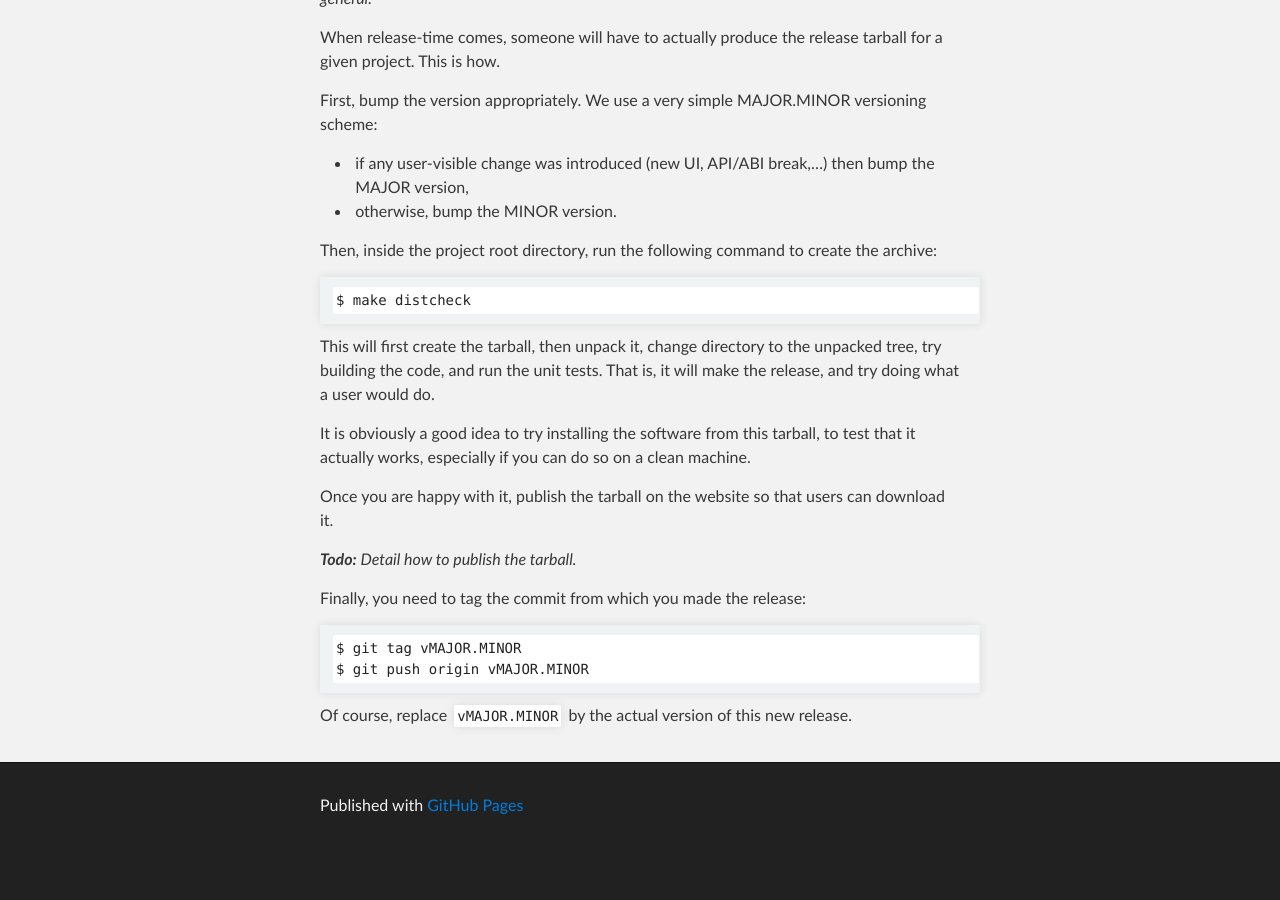
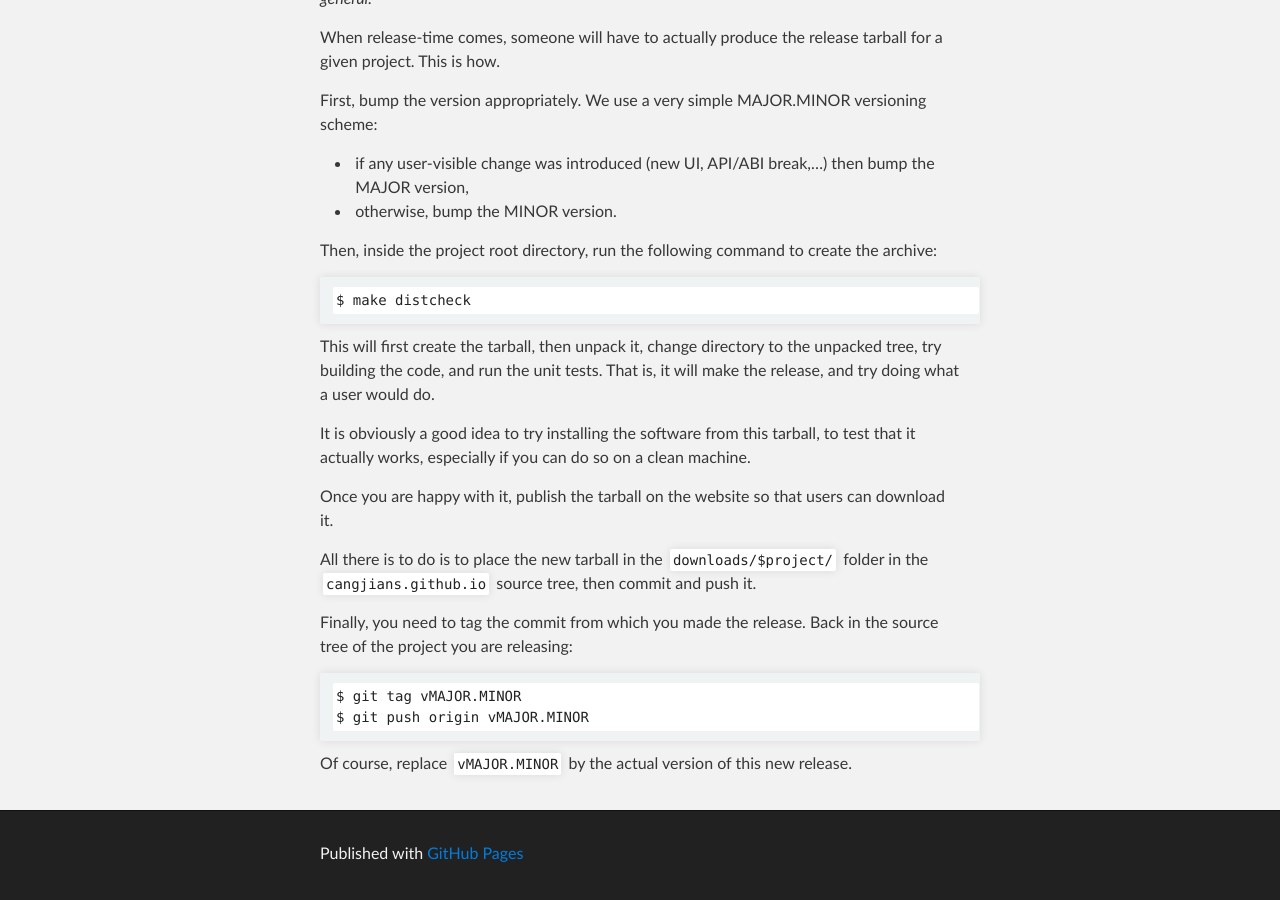
Before and after one commit to brendanhoran/cangjians.github.io, a Jekyll site: the page built from contribute.md, in a window 1280 px wide and 900 px high, scrolled down 1353 px. Built offline with Jekyll 4.4.1, drawn with Linux system fonts in a browser that asks for light colours; before the commit the page ends 2205 px from its top, so only the background shows below that.

Commit message:
contribute: Explain how to upload the tarball

````diff
--- a/contribute.md
+++ b/contribute.md
@@ -98,9 +98,11 @@ machine.
 Once you are happy with it, publish the tarball on the website so that users
 can download it.
 
-_**Todo:** Detail how to publish the tarball._
+All there is to do is to place the new tarball in the `downloads/$project/`
+folder in the `cangjians.github.io` source tree, then commit and push it.
 
-Finally, you need to tag the commit from which you made the release:
+Finally, you need to tag the commit from which you made the release. Back in
+the source tree of the project you are releasing:
 
 ```
 $ git tag vMAJOR.MINOR
````
